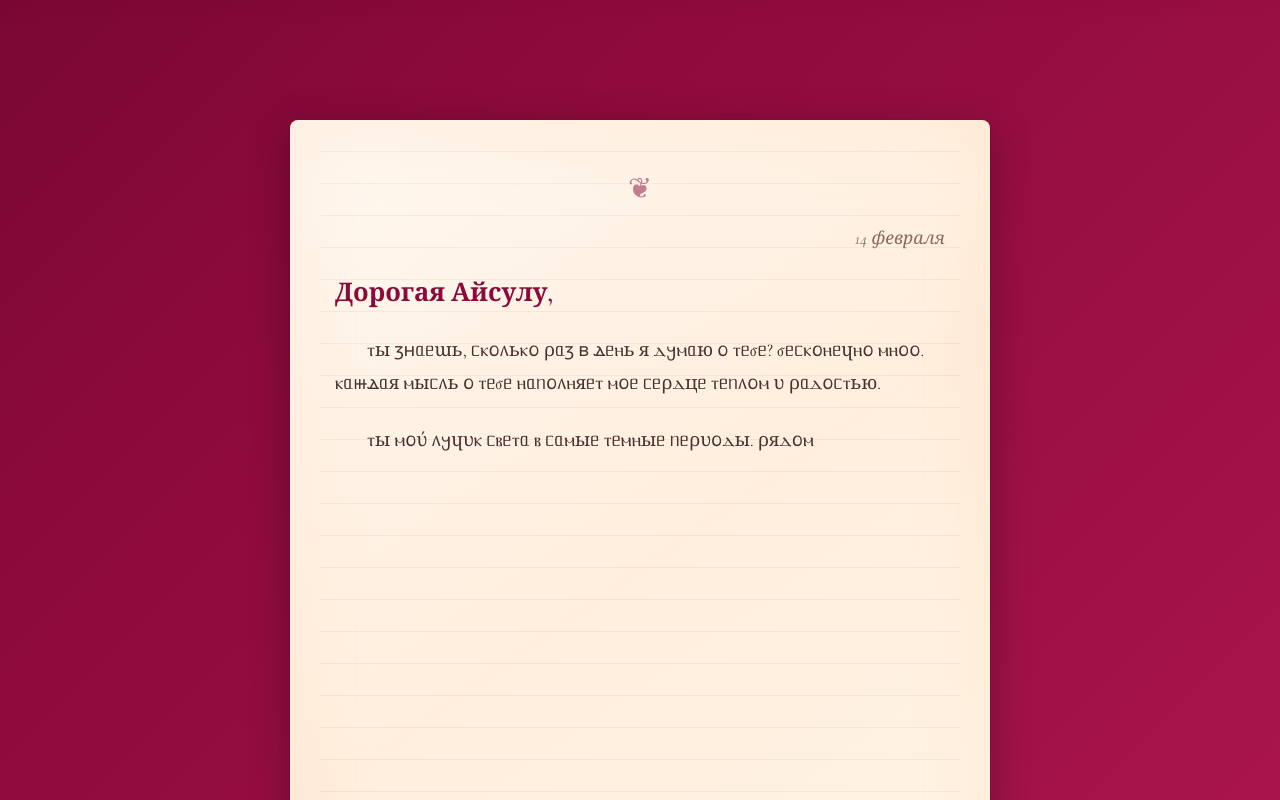
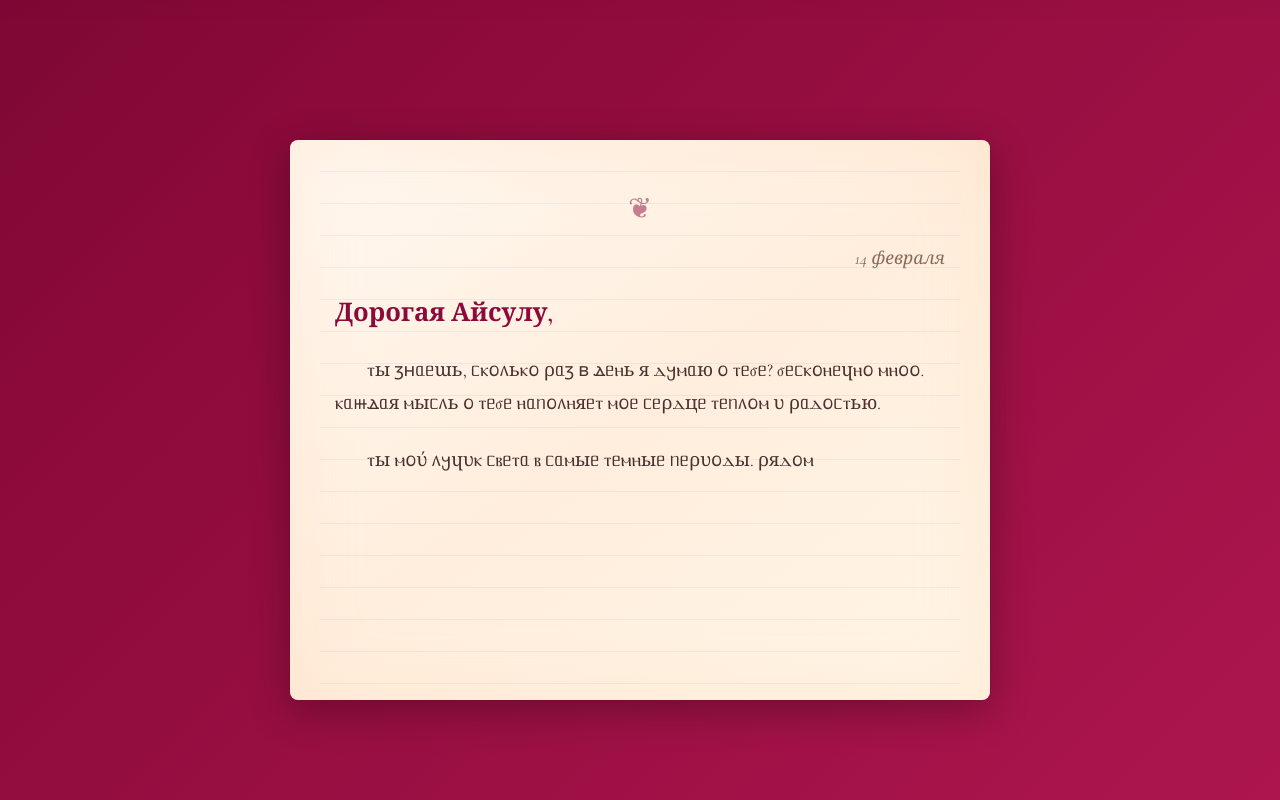
Before and after one commit to Kgghoul/14feb-aisulu, a Vue app: page / in a window 1280 px wide. Shown: the part 1580-2380 px from the top of the page. Built offline with nearby package versions, Linux system fonts and the light colour scheme.

Commit message:
Feat: Add internal scroll to LoveLetter

```diff
--- a/src/components/LoveLetterSection.vue
+++ b/src/components/LoveLetterSection.vue
@@ -105,6 +105,23 @@ const scrollNext = () => {
     0 0 0 1px rgba(139, 10, 58, 0.1),
     inset 0 0 80px rgba(255, 200, 150, 0.2);
   color: #3D1A1A;
+  max-height: 70vh; /* Limit height to 70% of viewport */
+  overflow-y: auto; /* Allow internal scrolling if content is too long */
+
+  /* Custom Scrollbar for the letter */
+  scrollbar-width: thin;
+  scrollbar-color: var(--deep-rose) transparent;
+}
+
+.letter-paper::-webkit-scrollbar {
+  width: 6px;
+}
+.letter-paper::-webkit-scrollbar-track {
+  background: transparent;
+}
+.letter-paper::-webkit-scrollbar-thumb {
+  background-color: var(--deep-rose);
+  border-radius: 20px;
 }
 
 .letter-paper::before {
```
